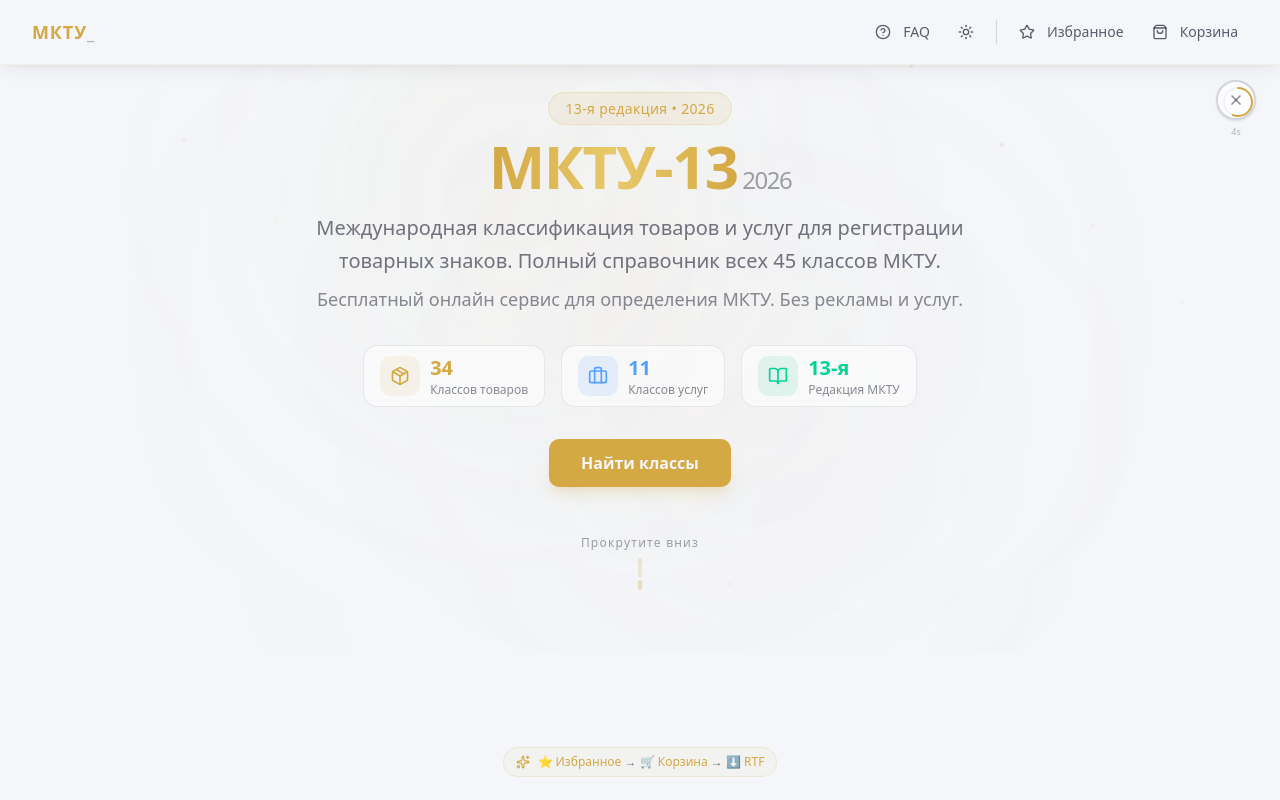
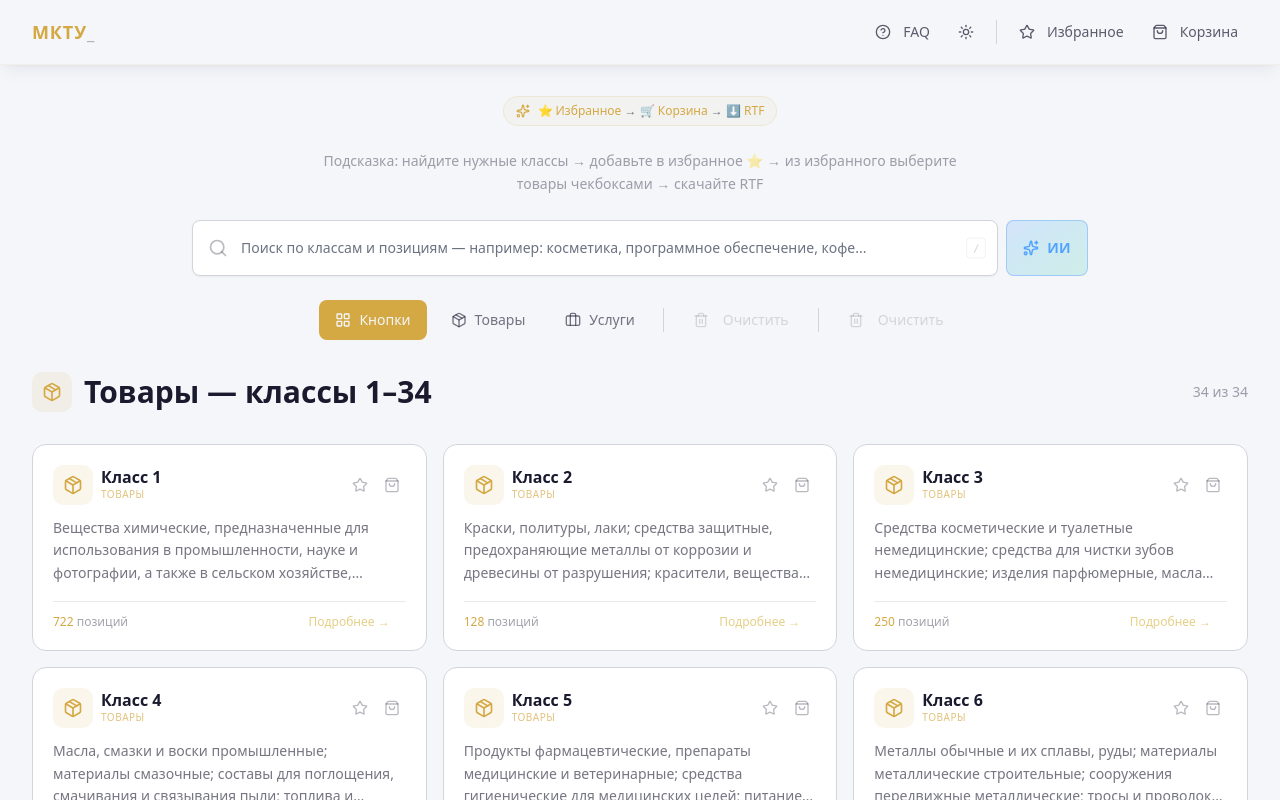
Before and after one commit to gabbardtools-a11y/mktu, a Next.js app: page / in a window 1280 px wide. Shown: the top 800 px of the page. Built offline with nearby package versions, Linux system fonts and the light colour scheme.

Commit message:
Remove Hero section permanently
- Removed Hero import and component from page.tsx
- Site now starts directly with search and class grid
- Cleaned up header spacing

```diff
--- a/src/app/page.tsx
+++ b/src/app/page.tsx
@@ -4,7 +4,7 @@ import { useMemo, useState, useEffect } from "react";
 import { motion } from "framer-motion";
 import { Package, Briefcase, Sparkles } from "lucide-react";
 import { Header } from "@/components/mktu/header";
-import { Hero } from "@/components/mktu/hero";
+// Hero removed — user requested permanent removal
 import { SearchSection, type FilterType } from "@/components/mktu/search-section";
 import { ClassCard } from "@/components/mktu/class-card";
 import { ClassDetailDialog } from "@/components/mktu/class-detail-dialog";
@@ -98,8 +98,6 @@ export default function Home() {
       />
 
       <main className="flex-1">
-        <Hero />
-
         <section
           id="class-grid"
           className="max-w-7xl mx-auto px-4 sm:px-6 lg:px-8 pt-24 pb-12 scroll-mt-16"
```
